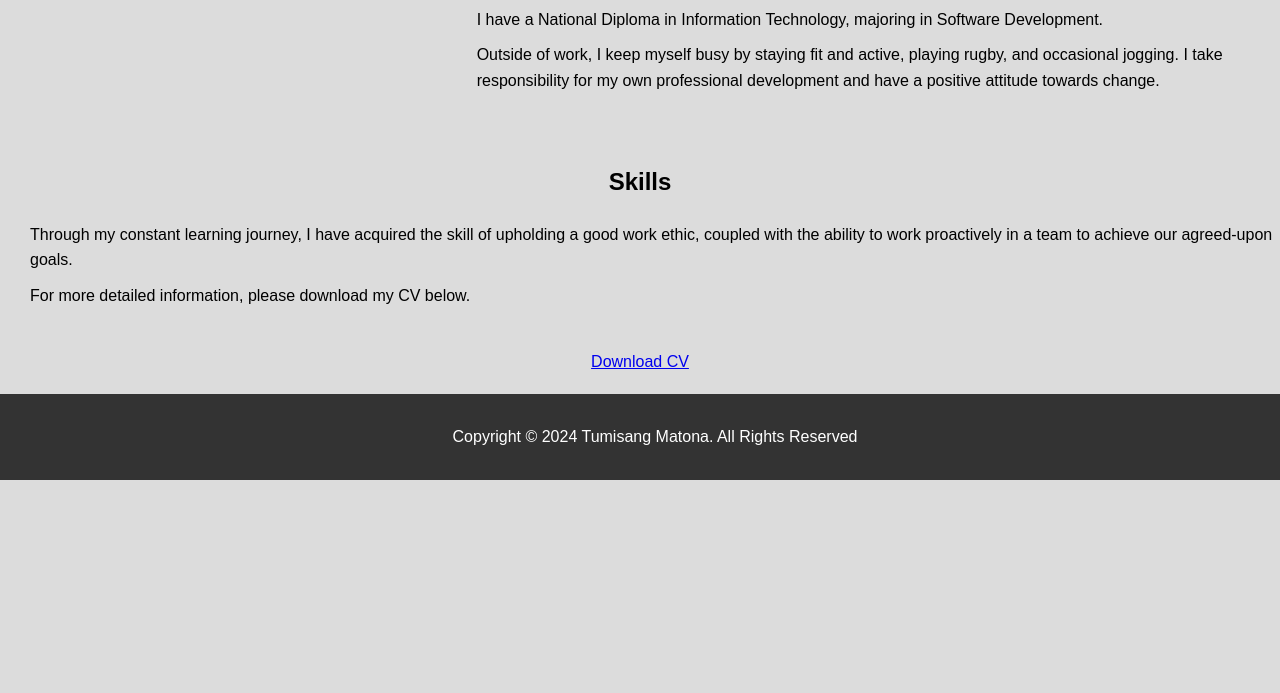
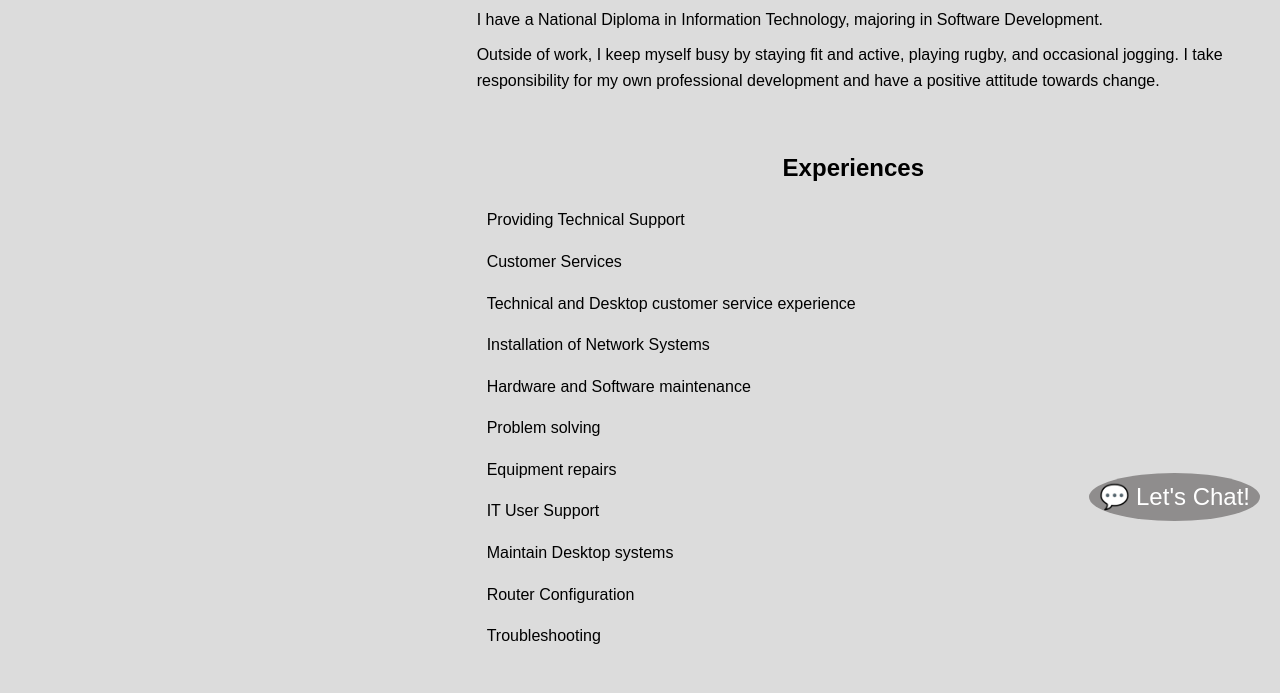
Before and after one commit to Tumisang9x/TMatonaPortfolio, a plain HTML site: page about.html in a window 1280 px wide. Shown: the part 259-952 px from the top of the page. Before the commit the page ends 800 px from the top, so only its background shows below. Drawn offline with Linux system fonts and the light colour scheme.

Commit message:
updated about page

```diff
--- a/about.html
+++ b/about.html
@@ -4,6 +4,7 @@
     <meta charset="UTF-8">
     <meta name="viewport" content="width=device-width, initial-scale=1.0">
     <link rel="stylesheet" href="StyleSheet.CSS">
+    <!-- This is the title of the about page -->
     <title>About Page</title>
     <style>
 
@@ -59,14 +60,33 @@
 
     <div class="grid-container">
         <section>
+
             <img src="ProfilePhoto.jpg" alt="Profile Photo" class="profile-photo">
         </section>
+
 
         <section>
             <p>Hello there, I am a young and passionate Information Technology professional, striving for greatness and full potential in the industry. My journey in technology began with curiosity about how things work, and I enjoy exploring the latest advancements in technology.</p>
             <p>I have a National Diploma in Information Technology, majoring in Software Development.</p>
             <p>Outside of work, I keep myself busy by staying fit and active, playing rugby, and occasional jogging. I take responsibility for my own professional development and have a positive attitude towards change.</p>
+            <br>
+            <h2>Experiences</h2>
+            <ul>Providing Technical Support</ul>
+               <ul> Customer Services </ul>
+               <ul>Technical and Desktop customer service experience</ul>
+                <ul> Installation of Network Systems </ul>
+              <ul>  Hardware and Software maintenance</ul>
+               <ul> Problem solving </ul>
+                <ul>Equipment repairs </ul>
+                <ul>IT User Support </ul>
+                <ul>Maintain Desktop systems </ul>
+                <ul>Router Configuration </ul>
+                <ul>Troubleshooting</ul>
+                </p>
+
         </section>
+
+
     </div>
 
     <main>
@@ -83,10 +103,27 @@
             </a>
         </div>
     </main>
+<!-- Chatbot Container -->
+<button id="toggleChat" class="chat-button">💬 Let's Chat!</button>
+<div class="chatbot" id="chatbot">
+    <div class="title">
+        Let's chat
+        <span class="exit-icon" id="exitChat">✖</span>
+    </div>
+    <div class="messages" id="chat"></div>
+    <div class="input-container">
+        <input type="text" class="input" id="input" placeholder="Type your message here..." />
+        <button class="button" id="send">Send</button>
+    </div>
+</div>
+</header>
 
-    <footer>
-        <p>Copyright © 2024 Tumisang Matona. All Rights Reserved</p>
-    </footer>
+<!-- Footer Section -->
+<footer>
+<p>Copyright © 2024 Tumisang Matona. All Rights Reserved</p>
+</footer>
+
+<script src="script.js"></script>
 
 </body>
 </html>
```
